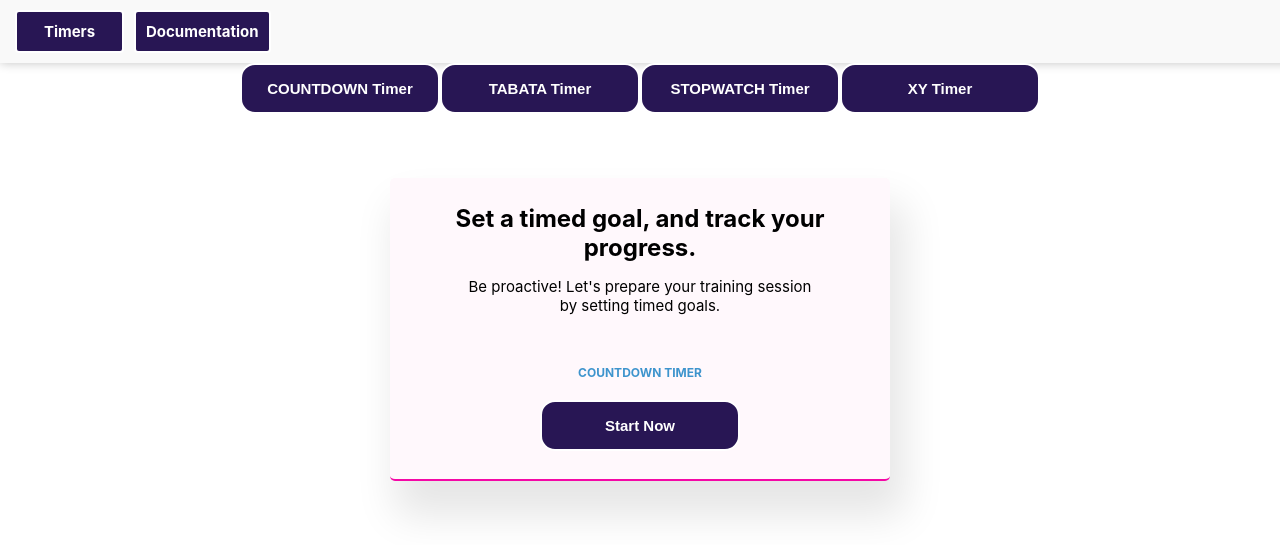
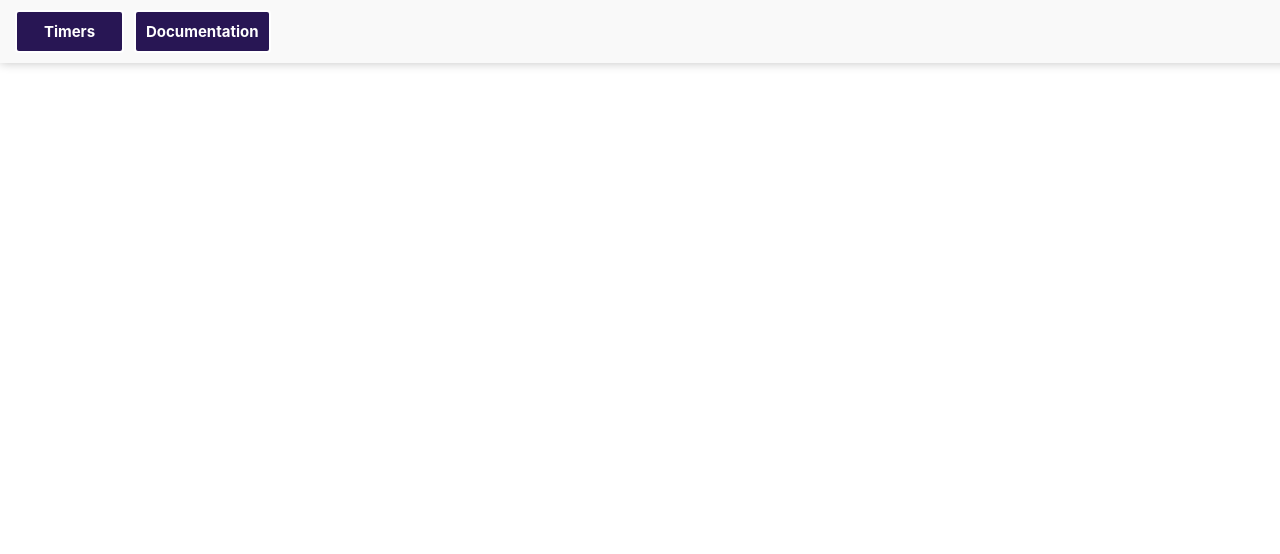
Before and after one commit to prof-tejera/assignment-2-ROK862, a React (Create React App) app: page / in a window 1280 px wide. Shown: the top 554 px of the page. Built offline with nearby package versions, Linux system fonts and the light colour scheme.

Commit message:
Link fix.

```diff
--- a/src/App.js
+++ b/src/App.js
@@ -30,10 +30,10 @@ function App() {
             </ul>
           </nav>
           <Switch>
-            <Route exact path="/">
+            <Route exact path="/assignment-2-ROK862">
               <TimersView />
             </Route>
-            <Route exact path="/docs">
+            <Route exact path="/assignment-2-ROK862/docs">
               <DocumentationView />
             </Route>
           </Switch>
```
